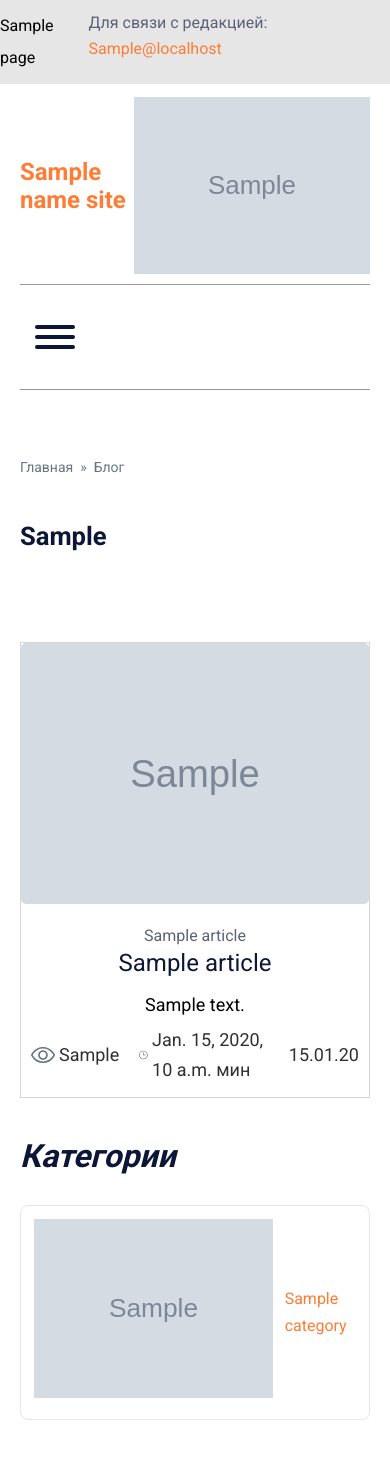
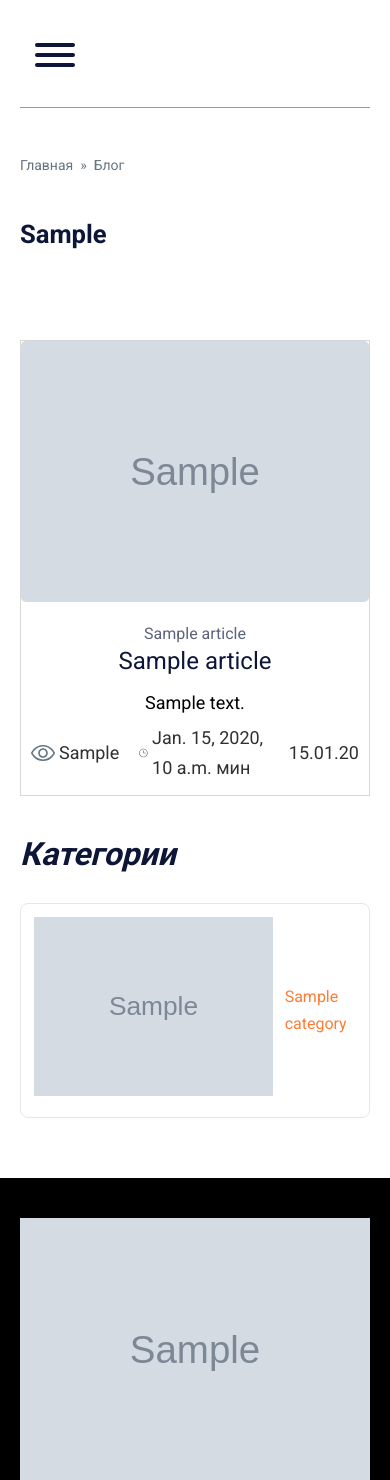
Before and after one commit to Maksimus1722/pbn, a Django app: template dogtools/pbn/templates/pbn/blog_fourth/blog.html in a window 390 px wide. Shown: the top 1480 px of the page. Run offline with Django 5.2, Linux system fonts and the light colour scheme; the template is opened without the code that fills it: most values are stand-ins (such as "Sample title", 1, 10 or a date in 2020); grey boxes marked "Sample" are stand-in pictures; some libraries are stand-ins or nearby versions; some web fonts are replaced.

Commit message:
фикс 4-ый шаблон

```diff
--- a/dogtools/pbn/templates/pbn/blog_fourth/base.html
+++ b/dogtools/pbn/templates/pbn/blog_fourth/base.html
@@ -169,7 +169,7 @@
             </div>
             <script src="https://ajax.googleapis.com/ajax/libs/jquery/3.7.1/jquery.min.js"></script>
             <script type="text/javascript"
-                    src="{% static "/pbn/blog_third/js/script_fourth.js" %}"></script>
+                    src="{% static "/pbn/blog_fourth/js/script_fourth.js" %}"></script>
             {% block scripts %}
             {% endblock scripts %}
         </body>
--- a/static/pbn/blog_fourth/css/style.css
+++ b/static/pbn/blog_fourth/css/style.css
@@ -1553,8 +1553,6 @@ header#theme-header::after,
 }
 
 .top ul li a {
-    display: flex;
-    gap: 20px;
     font-size: 16px;
     font-weight: 300;
     color: #000000;
@@ -2189,6 +2187,61 @@ blockquote::before,
 }
 
 @media (max-width:767px) {
+    .menu li {
+        padding: 0 20px;
+        font-weight: bold !important;
+    }
+
+    .article-meta .post-meta,
+    .top-item {
+        display: block;
+    }
+
+    .top-item-name {
+        border-right: 0px;
+    }
+
+    .author {
+        margin-bottom: 20px;
+    }
+
+    .menu.responsive-menu li.current-menu-item>a,
+    .menu.responsive-menu .sub-menu li.current-menu-item>a:hover,
+    .menu.responsive-menu .sub-menu li.current-menu-item>a:focus,
+    .menu.responsive-menu li.current_page_item>a,
+    .menu.responsive-menu .children li.current_page_item>a:hover,
+    .menu.responsive-menu .children li.current_page_item>a:focus,
+    .menu.responsive-menu li a,
+    .menu.responsive-menu li a:hover,
+    .menu.responsive-menu li a:focus {
+        padding: 0 0px;
+        font-weight: normal;
+    }
+
+    .responsive-menu {
+        top: 115px;
+        left: 0px !important;
+        max-width: 100%;
+    }
+
+    #primary {
+        justify-content: space-between;
+    }
+
+    .logo {
+        max-width: 170px;
+    }
+
+    .header-bottom {
+        margin-top: 0px !important;
+    }
+
+    .top,
+    .header_desc,
+    .header-top {
+        display: none !important;
+    }
+
     .articles-items {
         grid-template-columns: 1fr;
         padding: 0;
@@ -2230,7 +2283,7 @@ blockquote::before,
     }
 
     .grid-inner {
-        padding: 60px 20px 60px 20px
+        padding: 40px 20px 60px 20px
     }
 
     .grid {
```
